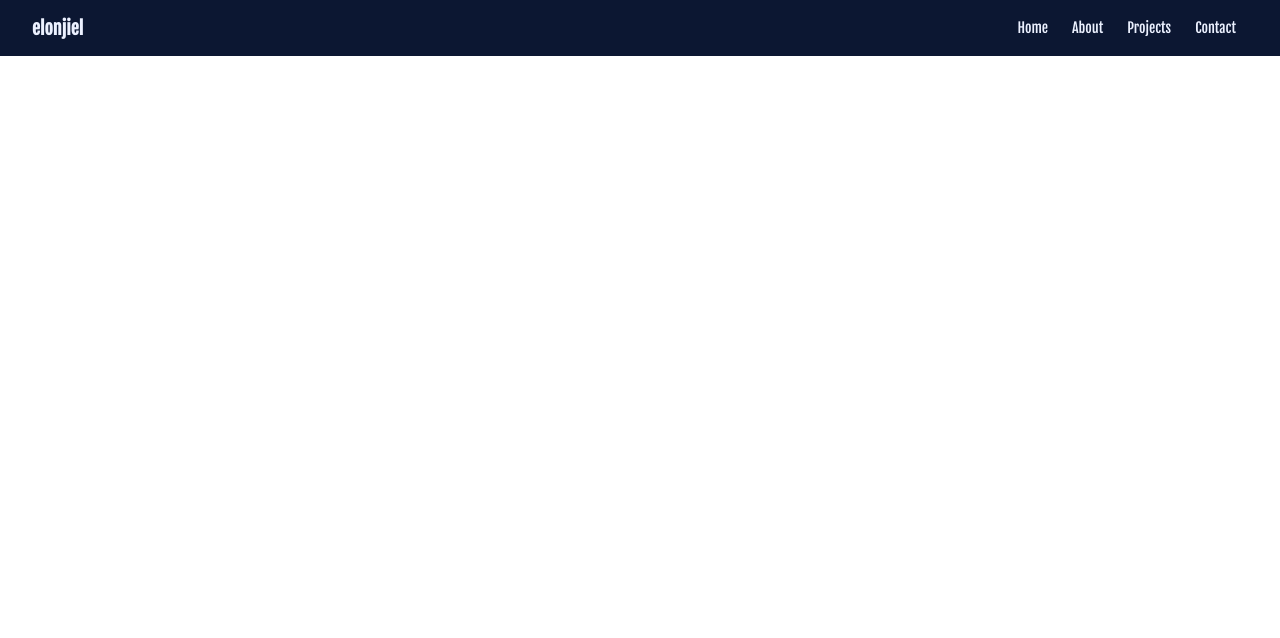
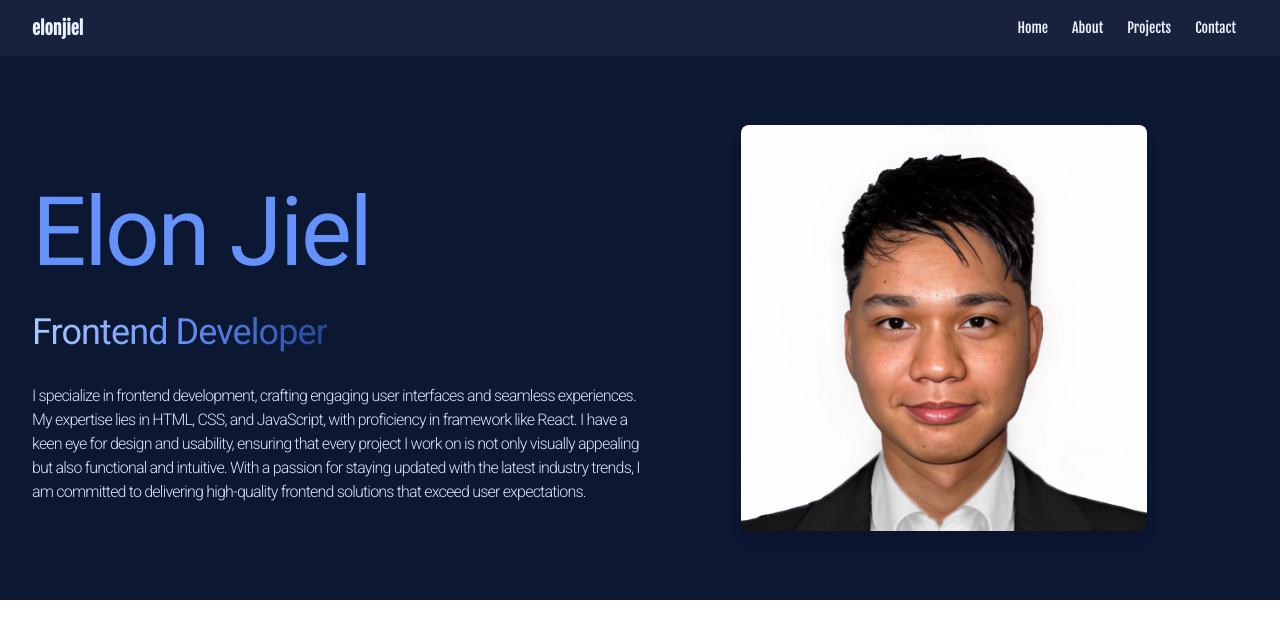
Before and after one commit to elonjiel/elonjiel-portfolio-v1, a React (Vite) app: page / in a window 1280 px wide. Shown: the top 638 px of the page. Built offline with nearby package versions, Linux system fonts and the light colour scheme.

Commit message:
Added Hero Section

```diff
--- a/src/App.jsx
+++ b/src/App.jsx
@@ -1,12 +1,14 @@
 import React from 'react'
 import Navbar from './components/Navbar'
+import Hero from './components/Hero'
 
 
 function App() {
   return (
-   <div>
+  <>
     <Navbar />
-  </div>
+    <Hero />
+  </>
   )
 }
 
--- /dev/null
+++ b/src/components/Hero.jsx
@@ -0,0 +1,27 @@
+import React from 'react'
+
+function Hero() {
+  return (
+    <div className="bg-color-900 py-16 px-5 sm:px-6 lg:px-8">
+
+      <div className="max-w-7xl mx-auto md:flex items-center justify-between ">
+        {/* Left */}
+        <div className="md:w-1/2 mb-10 md:mb-0">
+          <h1 className="text-6xl tracking-tight text-color-400 pb-8 lg:mt-16 lg:text-8xl">Elon Jiel
+          </h1>
+          <span className="bg-gradient-to-r from-color-200 via-color-400 to-color-700 bg-clip-text text-4xl tracking-tight text-transparent">Frontend Developer
+          </span>
+          <p className="my-2 py-6 text-color-100 font-light tracking-tighter">I specialize in frontend development, crafting engaging user interfaces and seamless experiences. My expertise lies in HTML, CSS, and JavaScript, with proficiency in framework like React. I have a keen eye for design and usability, ensuring that every project I work on is not only visually appealing but also functional and intuitive. With a passion for staying updated with the latest industry trends, I am committed to delivering high-quality frontend solutions that exceed user expectations.</p>
+
+        </div>
+        {/* Right */}
+        <div className="md:w-1/2 flex justify-center">
+          <img className="w-full md:w-2/3 rounded-lg shadow-lg" src="src\images\profile.jpg" alt="Hero Image" />
+        </div>
+
+      </div>
+    </div>
+  )
+}
+
+export default Hero
--- a/src/components/Navbar.jsx
+++ b/src/components/Navbar.jsx
@@ -12,7 +12,7 @@ function Navbar() {
 
 
   return (
-     <nav className="font-fjalla bg-color-900">
+     <nav className="font-fjalla bg-color-900 opacity-95">
       <div className="max-w-7xl mx-auto px-4 sm:px-6 lg:px-8">
         <div className="flex items-center justify-between h-14">
           <div className="flex-shrink-0">
```
Also changed, not shown: src/images/avatar.jpg (added), src/images/profile.jpg (added), src/index.css (line endings or trailing spaces). Lines whose indentation alone changed are shown as unchanged.
